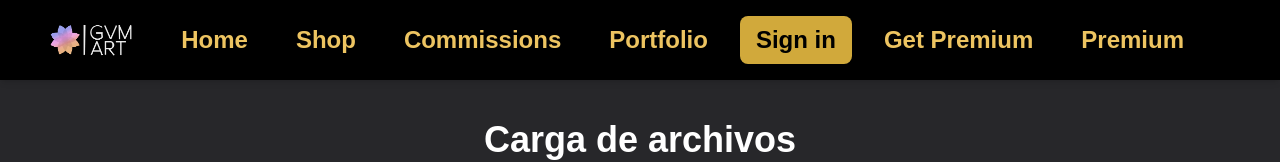
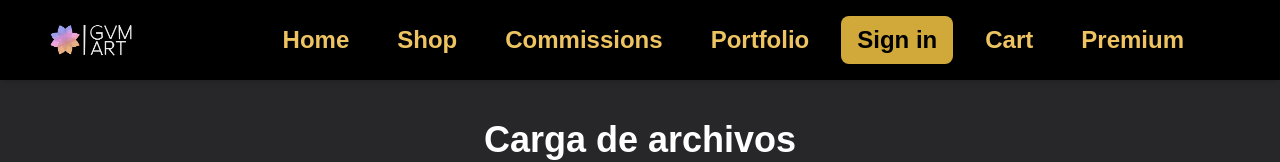
Before and after one commit to Rafajorda/Creatisphere, a Next.js app in the folder Next/: page /Upload in a window 1280 px wide. Shown: the top 162 px of the page. Built offline with nearby package versions, Linux system fonts and the light colour scheme; no server answers.

Commit message:
Next. Cart page se puede abrir si no hay items

```diff
--- a/Next/src/app/(browse)/Cart/page.tsx
+++ b/Next/src/app/(browse)/Cart/page.tsx
@@ -1,40 +1,46 @@
-import { Metadata } from 'next'
-import React from 'react'
-import { useGetProfile } from '@/hooks/useAuth'
-import { redirect } from 'next/navigation'
-import { CartList } from '@/components/Cart/CartList'
-import getCurrentUser from '@/actions/getCurrentUser'
-import getUserProfile from '@/actions/getUserProfile'
-import getCart from '@/actions/getCart'
+import type { Metadata } from "next"
+import { Suspense } from "react"
+import { useGetProfile } from "@/hooks/useAuth"
+import { redirect } from "next/navigation"
+import { CartList } from "@/components/Cart/CartList"
+import getCurrentUser from "@/actions/getCurrentUser"
+import getCart from "@/actions/getCart"
+import React from "react"
 
 interface CartPageProps {
   params: { username: string }
 }
 
-export async function generateMetadata({
-  params,
-}: CartPageProps): Promise<Metadata> {
-  const { username } = await params;
+export async function generateMetadata({ params }: CartPageProps): Promise<Metadata> {
+  const { username } = await params
   const profile = await useGetProfile(username)
   return profile ? { title: profile.username } : {}
 }
 
+const CartPage = async ({ params }: CartPageProps) => {
+  const profile = await getCurrentUser()
+  if (!profile) {
+    redirect("/404")
+  }
 
-const CartPage = async ({ params }: CartPageProps) => {
-  const profile = await getCurrentUser();
-  if (!profile) {
-      redirect('/404')
+  let cart
+  try {
+    cart = await getCart(profile.id)
+  } catch (e) {
+    cart = null
   }
-  const cart = await getCart(profile.id);
-  console.log("profile");
-  console.log(cart);
 
   return (
     <div className="profile-page text-white text-xl container mx-auto">
-      <CartList cart={cart.cartLines} />
-      {/* <CartTabs profile={cart} /> */}
+      <Suspense fallback={<div>Loading...</div>}>
+        {cart ? (
+          <CartList cart={cart.cartLines} />
+        ) : (
+          <p className="text-gray-700">No hay artículos en el carrito</p>
+        )}
+      </Suspense>
     </div>
   )
 }
 
-  export default CartPage
+export default CartPage
--- a/Next/src/components/shared/Header/HeaderData.tsx
+++ b/Next/src/components/shared/Header/HeaderData.tsx
@@ -11,7 +11,7 @@ interface HeaderDataProps {
     session: Session | null;
 }
 
-export const HeaderData: React.FC<HeaderDataProps> = ({ activeRoute, session }) => {
+export const HeaderData = ({ activeRoute, session }: HeaderDataProps) => {
     return (
         <div className="bg-black text-light-gold font-semibold shadow-md">
             <nav className="mx-auto flex items-center justify-between px-20 pl-10 py-4">
@@ -77,15 +77,13 @@ export const HeaderData: React.FC<HeaderDataProps> = ({ activeRoute, session })
                             {session.user.username}
                         </Link>
                     }
-                    {(!session || session?.user.role === 'USER') && (
-                        <Link
-                            href="/GetPremium"
-                            prefetch={false}
-                            className={`text-2xl px-4 py-1 rounded-lg hover:text-black hover:bg-gray-300 transition-colors duration-200 ${activeRoute === "/GetPremium" ? "text-black bg-white" : ""}`}
-                        >
-                            Get Premium
-                        </Link>
-                    )}
+                    <Link
+                        href="/Cart"
+                        prefetch={false}
+                        className={`text-2xl px-4 py-1 rounded-lg hover:text-black hover:bg-gray-300 transition-colors duration-200 ${activeRoute === "/Cart" ? "text-black bg-white" : ""}`}
+                    >
+                        Cart
+                    </Link>
                     <Link
                         href="/Premium"
                         prefetch={false}
```
